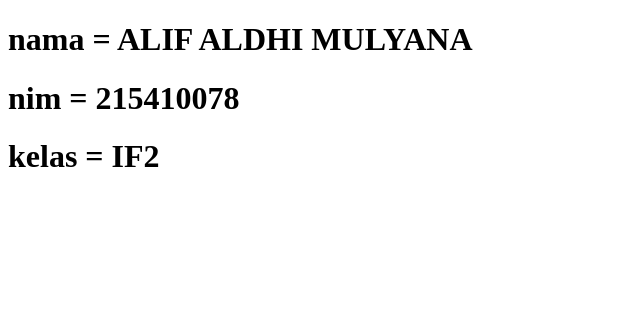
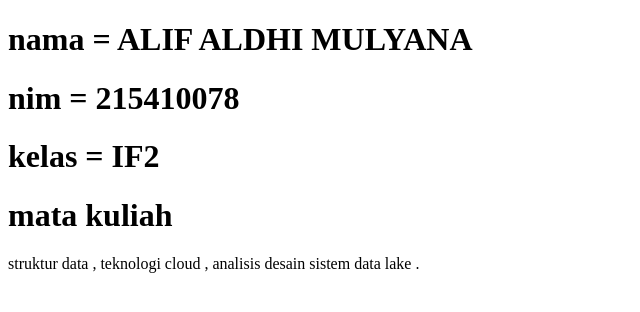
Before and after one commit to aldhi42/215410078_MOD7, a plain HTML site: page index.html in a window 1280 px wide. Shown: the whole page, without its empty margins (0-640 px from the left). Drawn offline with Linux system fonts and the light colour scheme.

Commit message:
menambahkan mata kuliah diline-ke 14-16 pada file index.html

```diff
--- a/index.html
+++ b/index.html
@@ -10,5 +10,9 @@
     <h1>nama    = ALIF ALDHI MULYANA</h1>
     <h1>nim     = 215410078</h1>
     <h1>kelas   = IF2</h1>
+    <h1>mata kuliah </h1>
+    <p>struktur data , teknologi cloud , analisis desain sistem
+        data lake .
+    </p>
 </body>
 </html>
```
